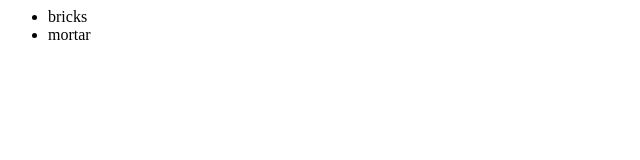
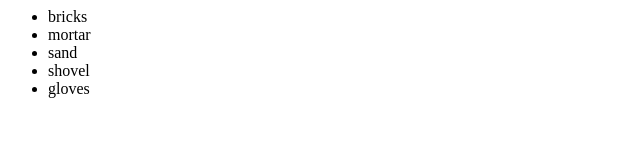
Before and after one commit to winuxworx/spycedextest, a plain HTML site: page index.html in a window 1280 px wide. Shown: the whole page, without its empty margins (0-640 px from the left). Drawn offline with Linux system fonts and the light colour scheme.

Commit message:
added more tools

```diff
--- a/index.html
+++ b/index.html
@@ -5,6 +5,9 @@
             <ul>
                 <li>bricks</li>
                 <li>mortar</li>
+                <li>sand</li>
+                <li>shovel</li>
+                <li>gloves</li>
             </ul>
         </div>
     </body>
```
